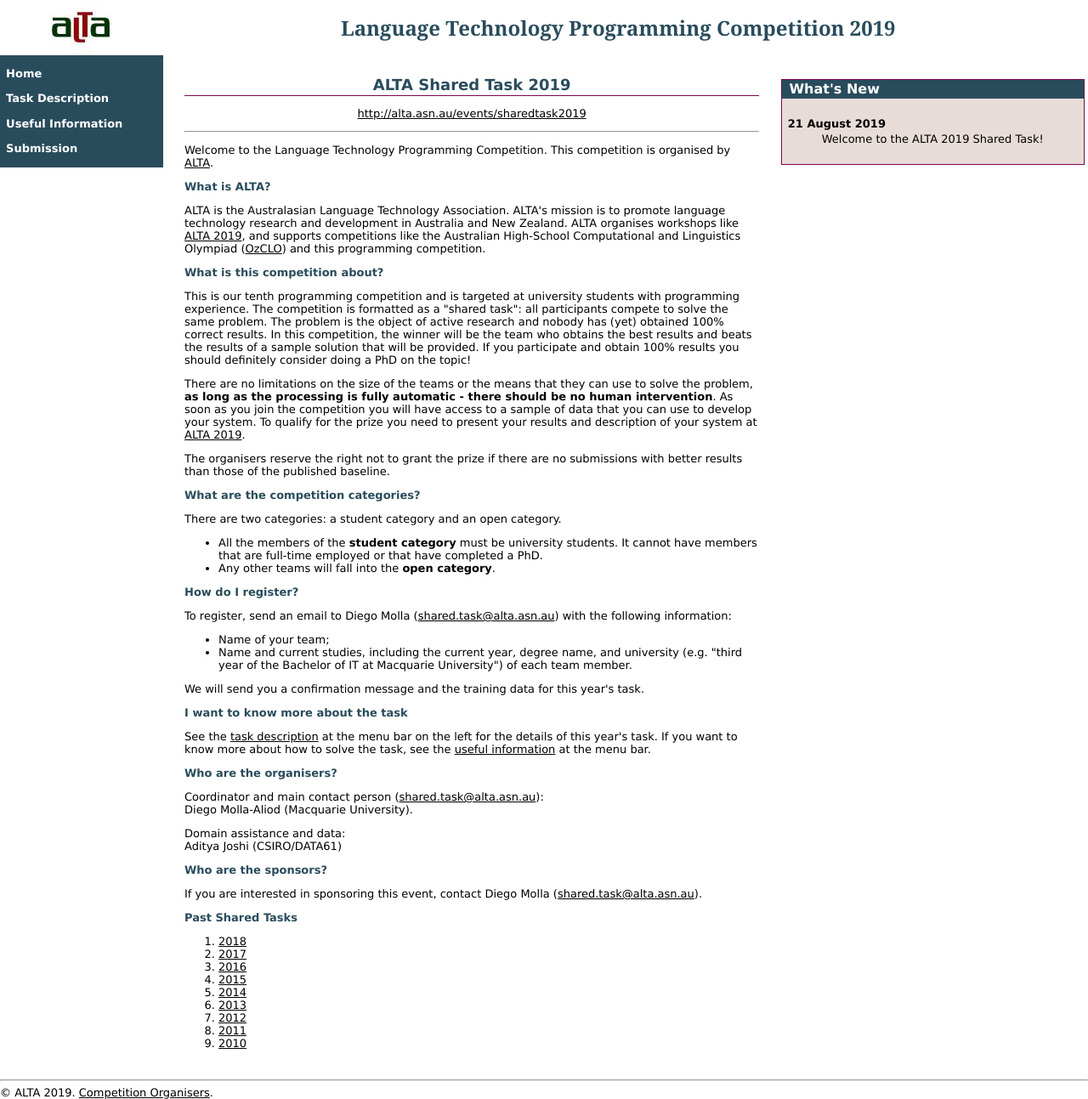
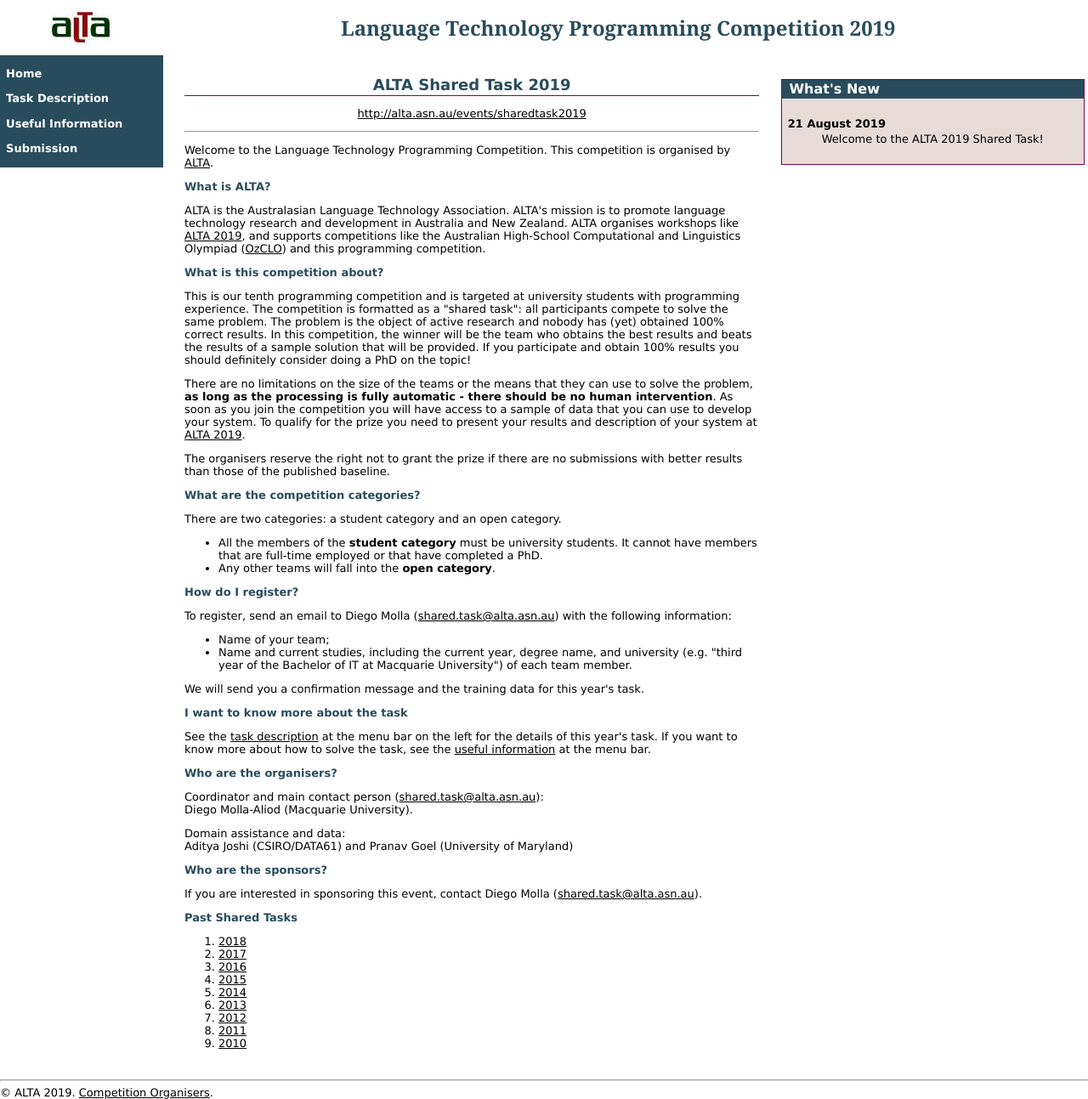
Before and after one commit to altaexec/alta-website, a Jekyll site: the page events/sharedtask2019/index.html, which Jekyll copies as it is, in a window 1280 px wide. Shown: the whole page at 85% size. Built offline with Jekyll 4.4.1, drawn with Linux system fonts in a browser that asks for light colours.

Commit message:
minor edits in ALTA2019 shared task

```diff
--- a/events/sharedtask2019/index.html
+++ b/events/sharedtask2019/index.html
@@ -153,7 +153,7 @@
   Diego Molla-Aliod (Macquarie University).</p>
 
 <p>Domain assistance and data:<br>
-Aditya Joshi (CSIRO/DATA61)</p>
+Aditya Joshi (CSIRO/DATA61) and Pranav Goel (University of Maryland)</p>
 
 <h3>Who are the sponsors?</h3>
 
--- a/events/sharedtask2019/info.html
+++ b/events/sharedtask2019/info.html
@@ -77,7 +77,6 @@
 <ol>
     <li>Aditya Joshi, Pranav Goel, Pushpak Bhattacharyya, and Mark Carman. "Sarcasm Target Identification: Dataset and An Introductory Approach." Proceedings of the Eleventh International Conference on Language Resources and Evaluation (LREC-2018). 2018.</li>
 
-    <li>Mikhail Khodak, Nikunj Saunshi, and Kiran Vodrahalli. "A Large Self-Annotated Corpus for Sarcasm." Proceedings of the Eleventh International Conference on Language Resources and Evaluation (LREC-2018). 2018.</li>
 </ol>
 
 <h3>Some Ideas</h3>
```
